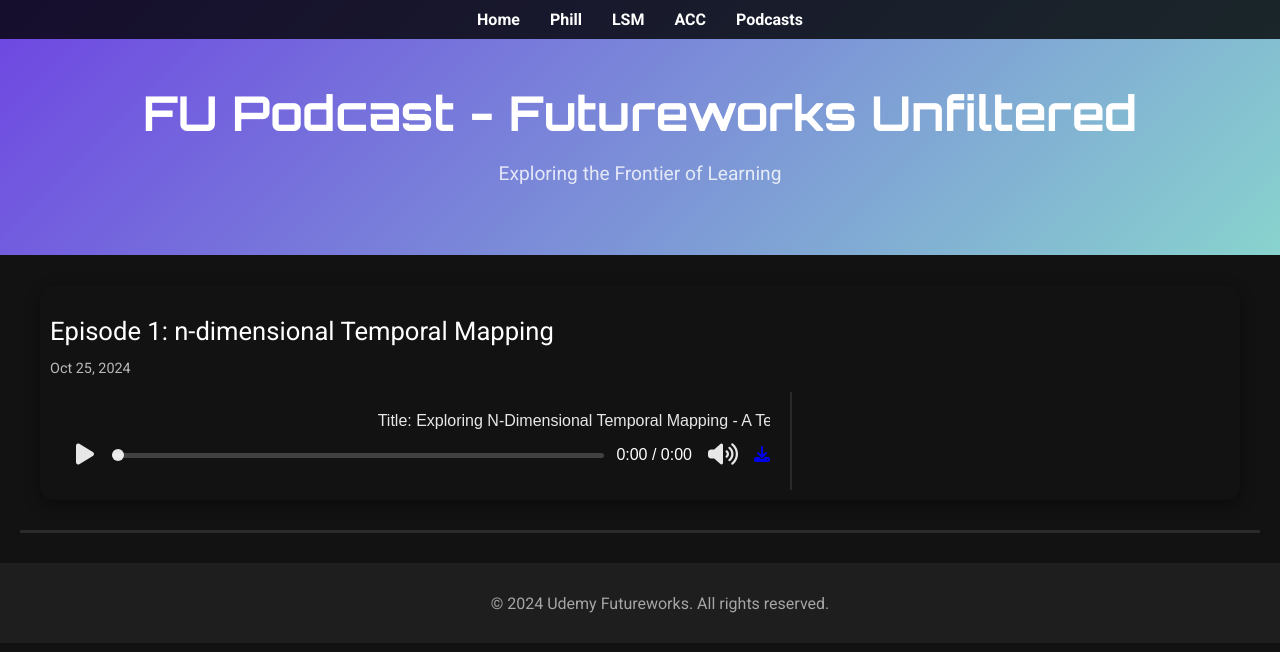
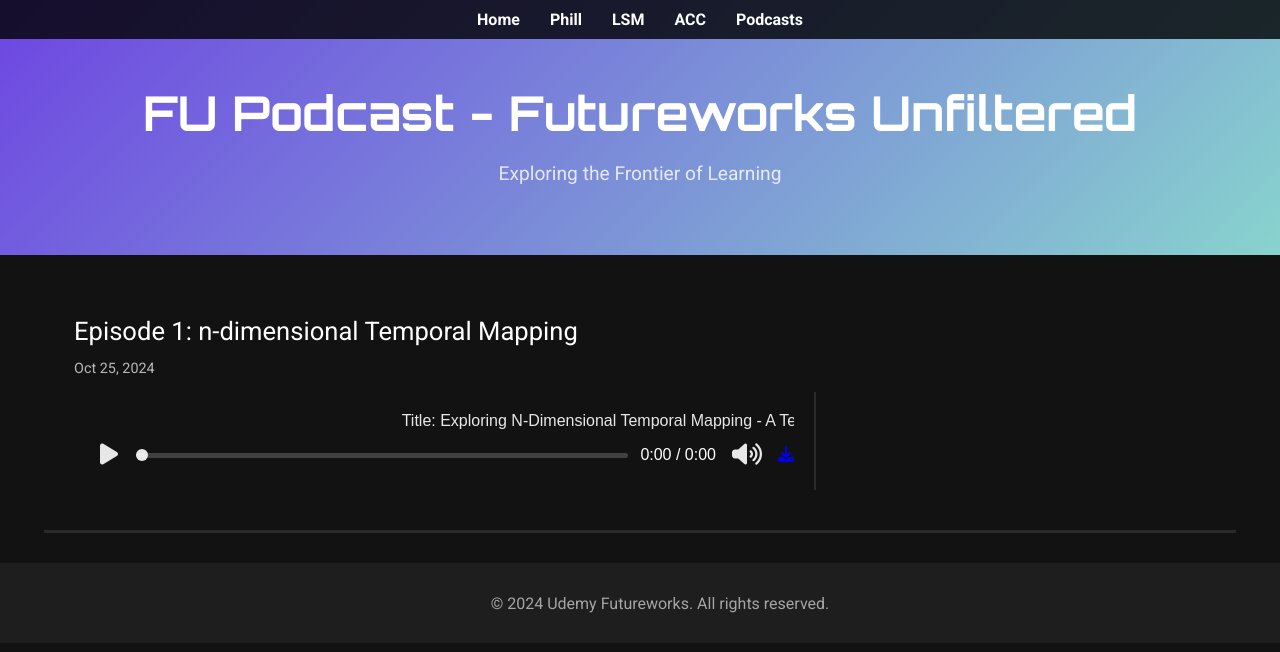
Before and after one commit to steviereynolds/futureworks.github.io, a Jekyll site: the page built from podcast/index.html, in a window 1280 px wide. Shown: the top 652 px of the page. Built offline with Jekyll 4.4.1, drawn with Linux system fonts in a browser that asks for light colours.

Commit message:
Update index.html

```diff
--- a/podcast/index.html
+++ b/podcast/index.html
@@ -40,6 +40,7 @@ title: FU Podcast - Udemy Futureworks
       margin: 30px auto;
       padding: 0 20px;
       border-bottom: 3px solid #2a2a2a;
+      width:90%;
     }
 
     /* Episode Box */
@@ -47,7 +48,6 @@ title: FU Podcast - Udemy Futureworks
       padding: 10px;
       margin-bottom: 30px;
       border-radius: 15px;
-      box-shadow: 0 5px 15px rgba(0, 0, 0, 0.4);
     }
 
     .episode-box h2 {
```
